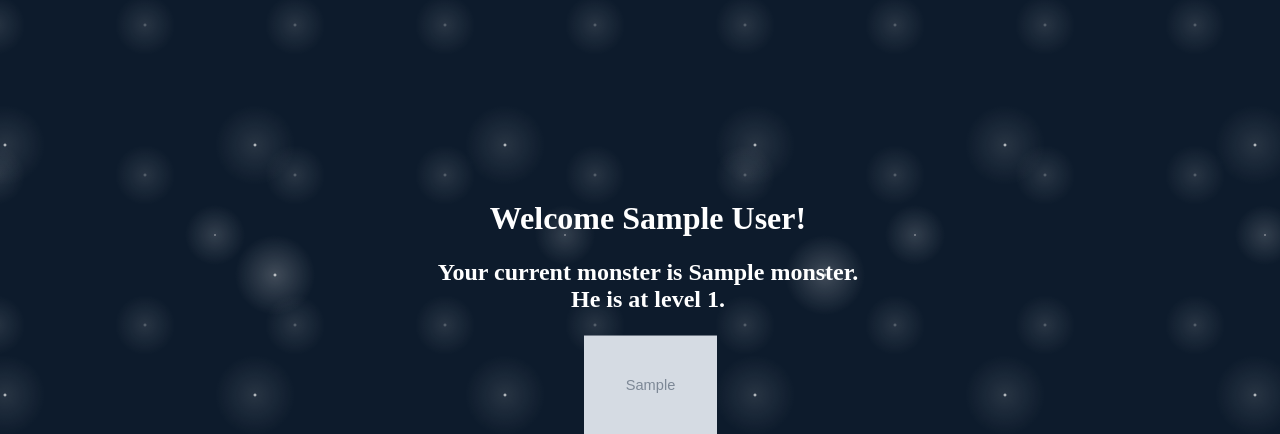
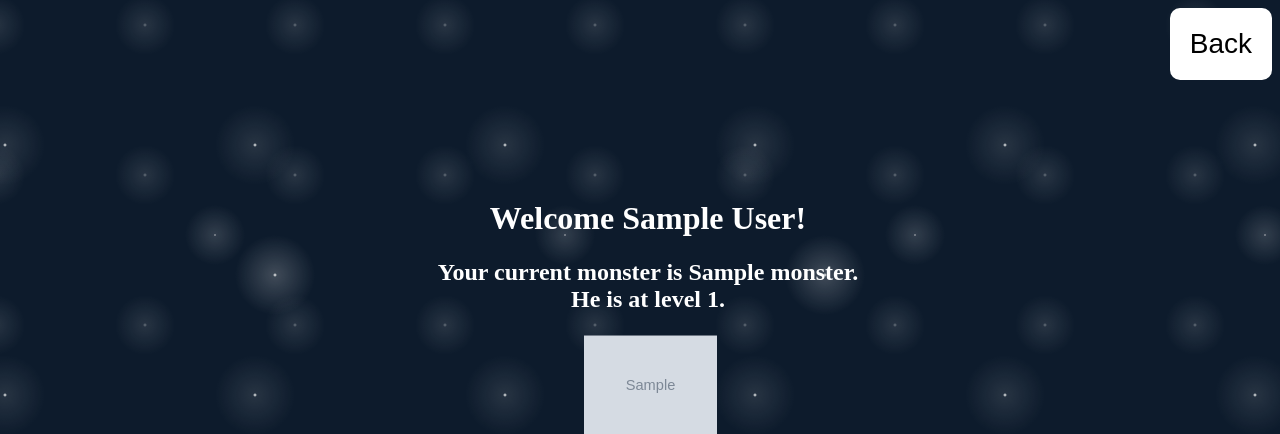
Before and after one commit to lizziesian/drp, a Flask app: template exerciseapp/templates/home_child.html in a window 1280 px wide. Shown: the top 434 px of the page. Run offline with Flask 2, Linux system fonts and the light colour scheme; tables that the repository leaves empty hold one stand-in row (values such as "Sample post"); the template is opened without the code that fills it: values that come from a table or form of the project are taken from there, most other values are stand-ins (such as "Sample title", 1, 10 or a date in 2020); grey boxes marked "Sample" are stand-in pictures.

Commit message:
Added back button to child home page.

```diff
--- a/exerciseapp/templates/home_child.html
+++ b/exerciseapp/templates/home_child.html
@@ -2,6 +2,9 @@
 
 {% block content %}
 
+<div>
+
+    <!-- Information -->
     <div class="center">
 
         <!-- Welcome message -->
@@ -42,9 +45,13 @@
         <form action="{{ url_for("child.mission_start") }}">
             <button class="glow-button" type="submit" style="text-align: center;">START MISSION</button>
         </form>
+        <br>
+    </div>
 
-    <br>
-
+    <!-- Back button -->
+    <form action="{{ url_for("main.home") }}" style="float: right">
+        <button id="back-button" class="glow-button" type="submit">Back</button>
+    </form>
 
 </div>
 
```
Lines whose indentation alone changed are shown as unchanged.
